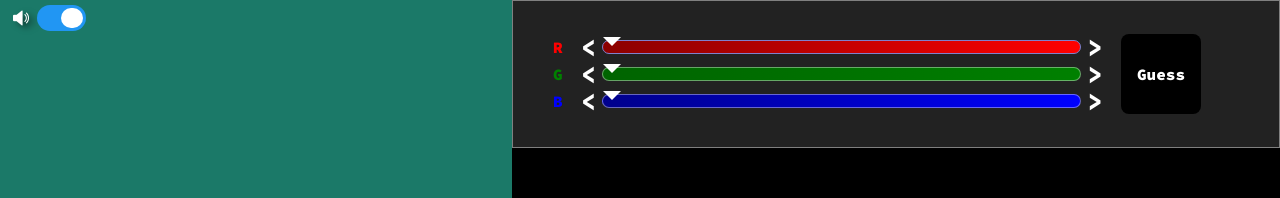
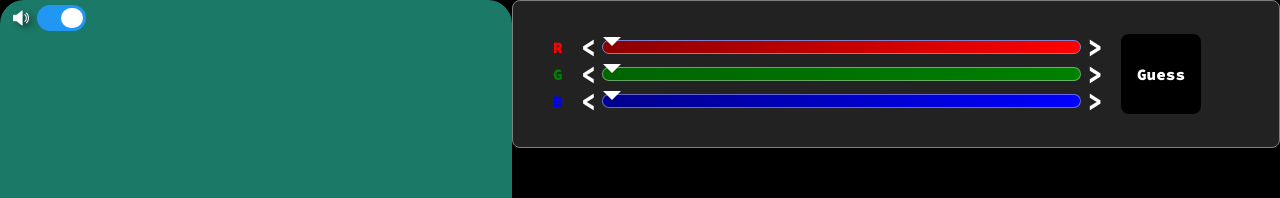
Before and after one commit to Anderson-Elliot/hexle-gh-pages, a React (Create React App) app: page / in a window 1280 px wide. Shown: the top 198 px of the page. Built offline with nearby package versions, Linux system fonts and the light colour scheme.

Commit message:
More CSS

```diff
--- a/src/App.css
+++ b/src/App.css
@@ -5,6 +5,7 @@
   overflow: hidden;
   flex-direction: row;
   font-family: 'Source Code Pro', monospace;
+  background-color: black;
 }
 
 
@@ -131,6 +132,8 @@
   background-color: #111111;
   height: 100vh;
   overflow: hidden;
+  border-top-left-radius: 0.5em;
+  border-top-right-radius: 0.5em;
 }
 
 .vertical-container {
@@ -198,6 +201,7 @@
   height: fit-content;
   border: 1px solid gray;
   background-color: #222222;
+  border-radius: 0.5em;
 }
 
 .guess-container {
@@ -233,6 +237,7 @@
 .guess-container .bump.disabled {
   color: #666;
   cursor: pointer;
+  pointer-events: none;
 }
 
 .guess-container .bump:hover {
```
